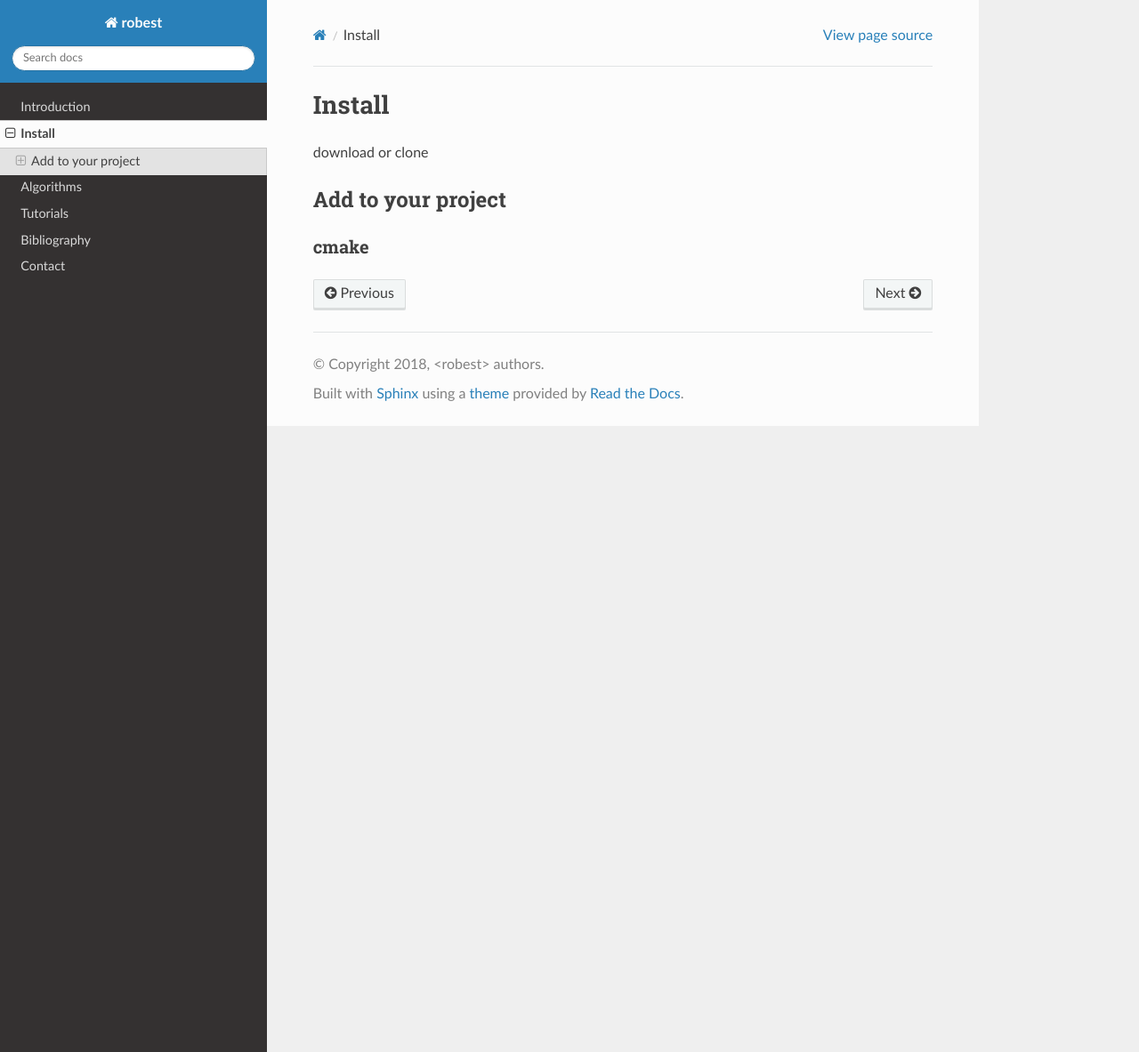
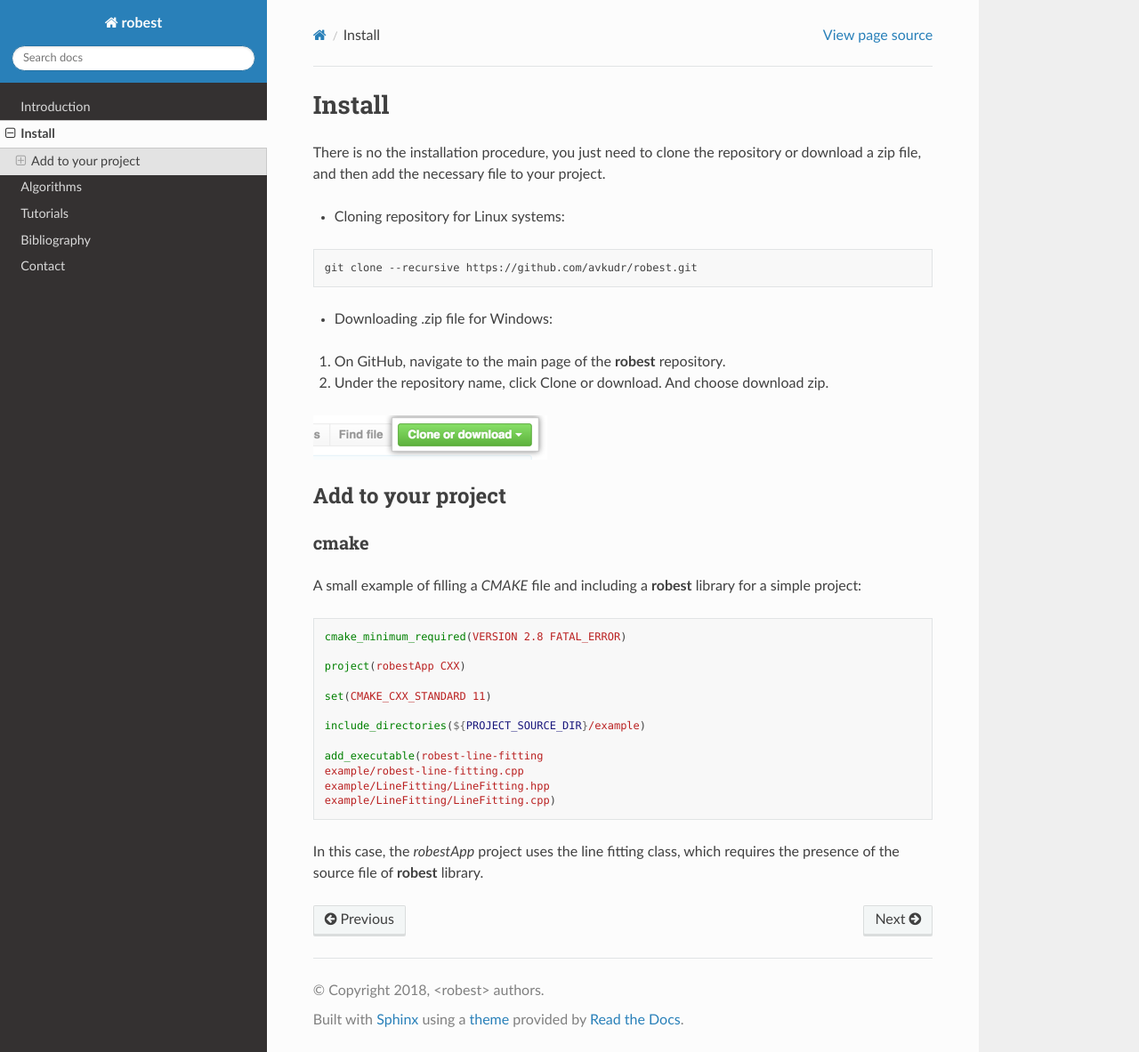
Before and after one commit to avkudr/robest, a Sphinx documentation site: the page built from docs/pages/install.rst, in a window 1280 px wide and 1183 px high. Shown: the whole window at 89% size. Built offline with Sphinx 7.4.7 and the Read the Docs theme 2.0.0, drawn with Linux system fonts in a browser that asks for light colours.

Commit message:
Docs Update - Home page + Install

```diff
--- a/docs/pages/install.rst
+++ b/docs/pages/install.rst
@@ -2,10 +2,44 @@
 Install
 ==================================
 
-download or clone
+There is no the installation procedure, you just need to clone the repository or download a zip file, and then add the necessary file to your project.
+
+- Cloning repository for Linux systems:
+
+.. code-block:: terminale
+
+    git clone --recursive https://github.com/avkudr/robest.git
+
+- Downloading .zip file for Windows:
+
+1. On GitHub, navigate to the main page of the **robest** repository.
+
+2. Under the repository name, click Clone or download. And choose download zip.
+
+.. image:: images/clone-repo-clone-url-button.png
+
 
 Add to your project
 ___________________
 
 cmake
 ~~~~~
+
+A small example of filling a *CMAKE* file and including a **robest** library for a simple project:
+
+.. code-block:: cmake
+
+    cmake_minimum_required(VERSION 2.8 FATAL_ERROR)
+
+    project(robestApp CXX)
+
+    set(CMAKE_CXX_STANDARD 11)
+
+    include_directories(${PROJECT_SOURCE_DIR}/example)
+
+    add_executable(robest-line-fitting
+    example/robest-line-fitting.cpp
+    example/LineFitting/LineFitting.hpp
+    example/LineFitting/LineFitting.cpp)
+
+In this case, the *robestApp* project uses the line fitting class, which requires the presence of the source file of **robest** library.
```
Also changed, not shown: docs/index.rst (+18 -0 lines), docs/pages/images/clone-repo-clone-url-button.png (added), docs/pages/images/https-url-clone.png (added), docs/pages/images/robustEstimCircleEx.jpg (added).
